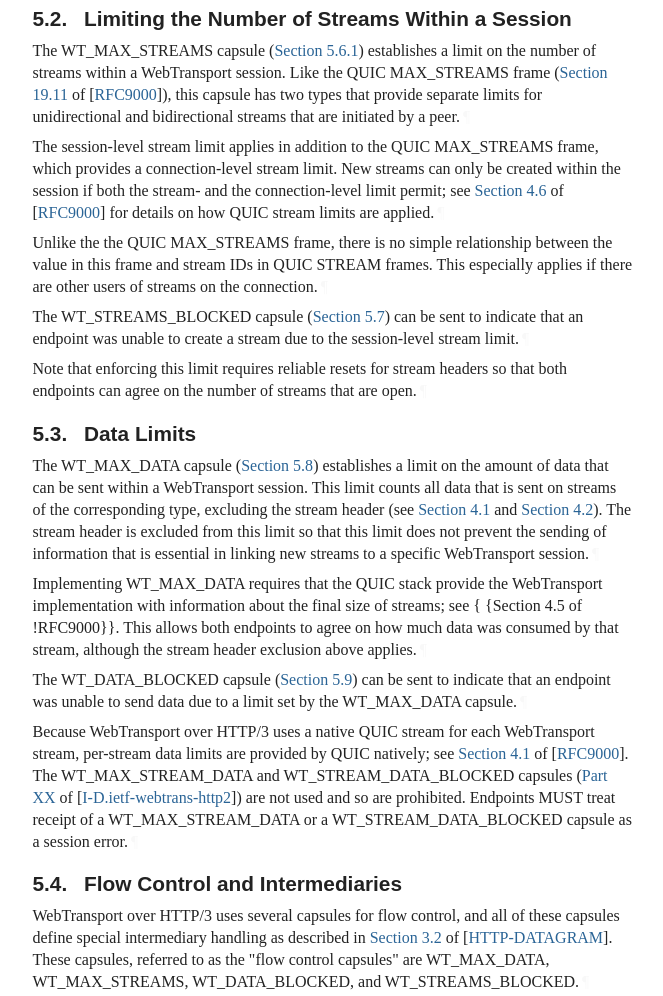
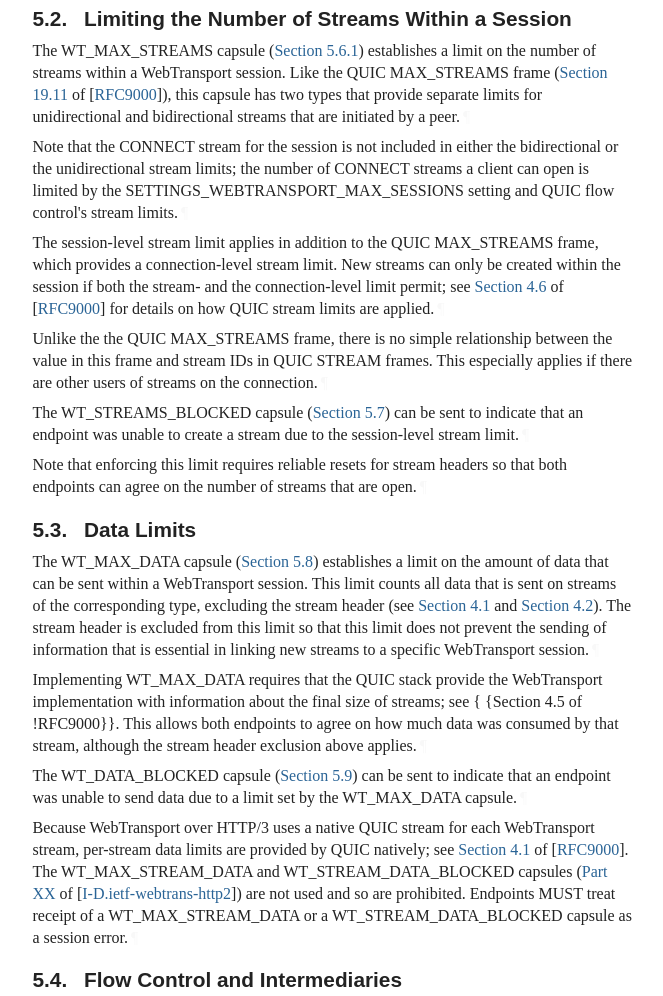
Before and after one commit to ietf-wg-webtrans/draft-ietf-webtrans-http3, a plain HTML site: page draft-ietf-webtrans-http3.html in a window 1280 px wide. Shown: the part 10220-11216 px from the top of the page, without its empty margins (92-755 px from the left). Drawn offline with Linux system fonts and the light colour scheme; a web font is replaced by a local one.

Commit message:
Script updating gh-pages from 1e3a6e4. [ci skip]

```diff
--- a/draft-ietf-webtrans-http3.html
+++ b/draft-ietf-webtrans-http3.html
@@ -1953,19 +1953,23 @@ number of streams within a WebTransport session.  Like the QUIC MAX_STREAMS
 frame (<span><a href="https://rfc-editor.org/rfc/rfc9000#section-19.11" class="relref">Section 19.11</a> of [<a href="#RFC9000" class="cite xref">RFC9000</a>]</span>), this capsule has two types that provide
 separate limits for unidirectional and bidirectional streams that are initiated
 by a peer.<a href="#section-5.2-1" class="pilcrow">¶</a></p>
-<p id="section-5.2-2">The session-level stream limit applies in addition to the QUIC MAX_STREAMS
+<p id="section-5.2-2">Note that the CONNECT stream for the session is not included in either the
+bidirectional or the unidirectional stream limits; the number of CONNECT
+streams a client can open is limited by the SETTINGS_WEBTRANSPORT_MAX_SESSIONS
+setting and QUIC flow control's stream limits.<a href="#section-5.2-2" class="pilcrow">¶</a></p>
+<p id="section-5.2-3">The session-level stream limit applies in addition to the QUIC MAX_STREAMS
 frame, which provides a connection-level stream limit.  New streams can only be
 created within the session if both the stream- and the connection-level limit
 permit; see <span><a href="https://rfc-editor.org/rfc/rfc9000#section-4.6" class="relref">Section 4.6</a> of [<a href="#RFC9000" class="cite xref">RFC9000</a>]</span> for details on how QUIC stream limits
-are applied.<a href="#section-5.2-2" class="pilcrow">¶</a></p>
-<p id="section-5.2-3">Unlike the the QUIC MAX_STREAMS frame, there is no simple relationship between
+are applied.<a href="#section-5.2-3" class="pilcrow">¶</a></p>
+<p id="section-5.2-4">Unlike the the QUIC MAX_STREAMS frame, there is no simple relationship between
 the value in this frame and stream IDs in QUIC STREAM frames.  This especially
-applies if there are other users of streams on the connection.<a href="#section-5.2-3" class="pilcrow">¶</a></p>
-<p id="section-5.2-4">The <span id="iref-wt_streams_blocked-2" class="iref"></span><a href="#WT_STREAMS_BLOCKED" class="internal xref">WT_STREAMS_BLOCKED</a> capsule (<a href="#WT_STREAMS_BLOCKED" class="auto internal xref">Section 5.7</a>) can be sent to indicate
+applies if there are other users of streams on the connection.<a href="#section-5.2-4" class="pilcrow">¶</a></p>
+<p id="section-5.2-5">The <span id="iref-wt_streams_blocked-2" class="iref"></span><a href="#WT_STREAMS_BLOCKED" class="internal xref">WT_STREAMS_BLOCKED</a> capsule (<a href="#WT_STREAMS_BLOCKED" class="auto internal xref">Section 5.7</a>) can be sent to indicate
 that an endpoint was unable to create a stream due to the session-level stream
-limit.<a href="#section-5.2-4" class="pilcrow">¶</a></p>
-<p id="section-5.2-5">Note that enforcing this limit requires reliable resets for stream headers so
-that both endpoints can agree on the number of streams that are open.<a href="#section-5.2-5" class="pilcrow">¶</a></p>
+limit.<a href="#section-5.2-5" class="pilcrow">¶</a></p>
+<p id="section-5.2-6">Note that enforcing this limit requires reliable resets for stream headers so
+that both endpoints can agree on the number of streams that are open.<a href="#section-5.2-6" class="pilcrow">¶</a></p>
 </section>
 </div>
 <div id="flow-control-limit-data">
@@ -3183,7 +3187,7 @@ draft-02 implementation safely:<a href="#appendix-A.1-3" class="pilcrow">¶</a><
 <dt id="appendix-B-2.2.2.1.1.7">WT_STREAMS_BLOCKED</dt>
                 <dd style="margin-left: 1.5em" id="appendix-B-2.2.2.1.1.8">
                   <p id="appendix-B-2.2.2.1.1.8.1">
-                    <a href="#section-5.2-4" class="auto internal xref">Section 5.2, Paragraph 4</a>;
+                    <a href="#section-5.2-5" class="auto internal xref">Section 5.2, Paragraph 5</a>;
 <a href="#section-5.4-1" class="auto internal xref">Section 5.4, Paragraph 1</a>;
 <a href="#section-5.7-1" class="auto internal xref">Section 5.7, Paragraph 1</a>;
 <a href="#section-5.7-2" class="auto internal xref">Section 5.7, Paragraph 2</a>;
```
Also changed, not shown: draft-ietf-webtrans-http3.txt (+7 -1 lines).
